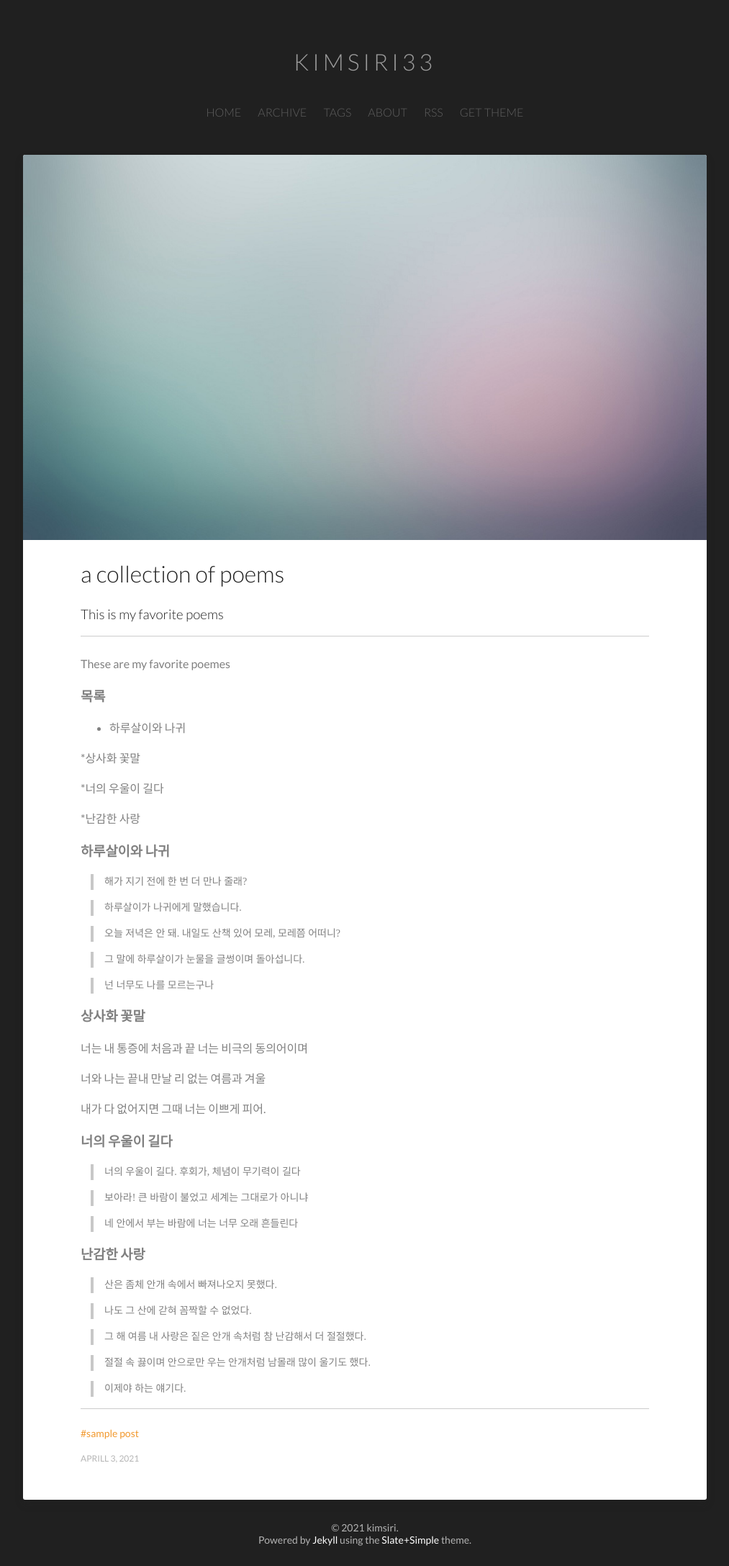
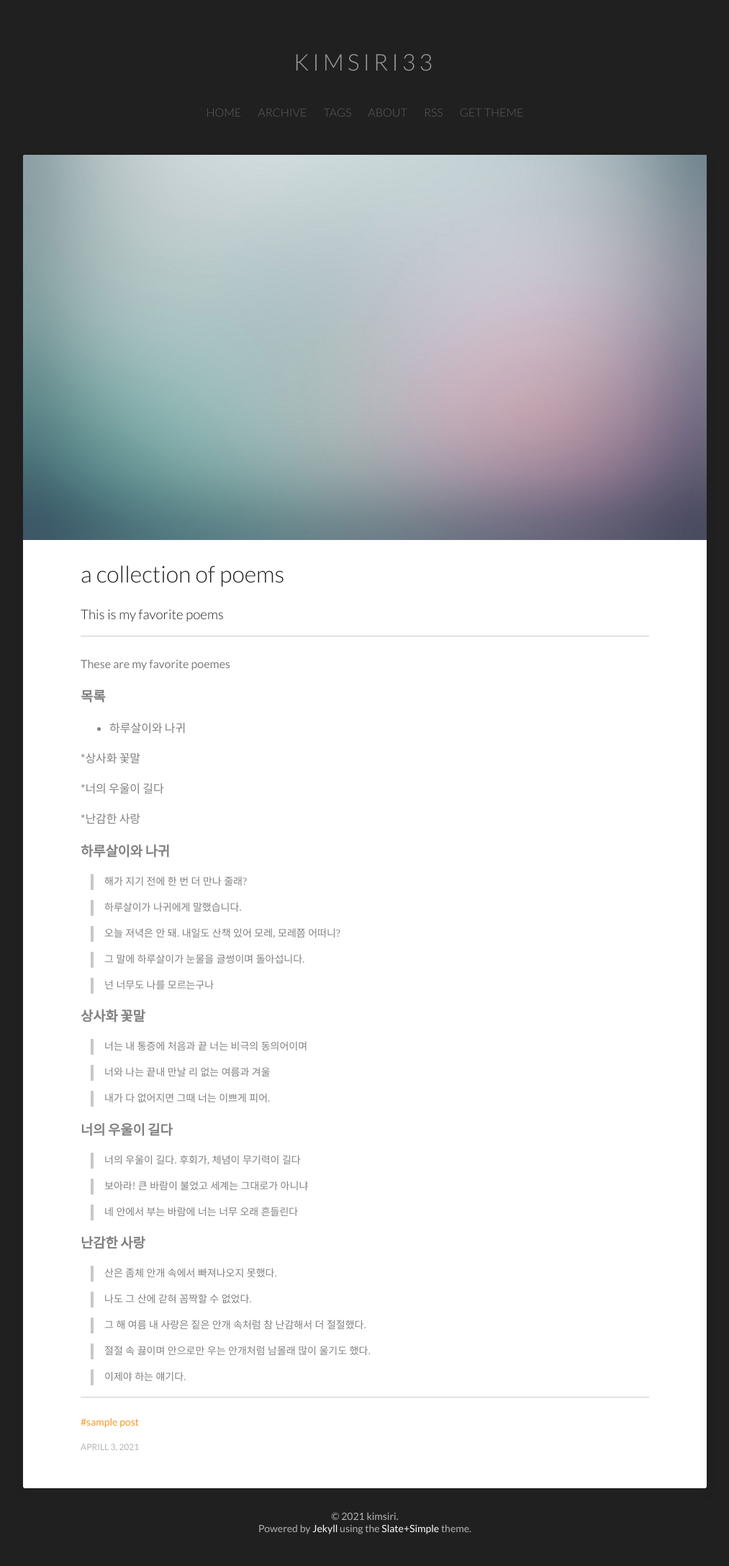
Before and after one commit to kimsiri33/kimsiri33.github.com, a Jekyll site: the page built from _posts/2016-11-20-samplle-post.md, in a window 1280 px wide. Shown: the whole page at 72% size, without its empty margins (133-1146 px from the left). Built offline with Jekyll 4.4.1, drawn with Linux system fonts in a browser that asks for light colours.

Commit message:
Add files via upload

```diff
--- a/_posts/2016-11-20-samplle-post.md
+++ b/_posts/2016-11-20-samplle-post.md
@@ -39,13 +39,13 @@ These are my favorite poemes
 
 ### 상사화 꽃말
 
-너는 내 통증에 처음과 끝
+> 너는 내 통증에 처음과 끝
 너는 비극의 동의어이며
 
-너와 나는 끝내 만날 리 없는
+> 너와 나는 끝내 만날 리 없는
 여름과 겨울
 
-내가 다 없어지면
+> 내가 다 없어지면
 그때 너는 이쁘게 피어.
 
 ### 너의 우울이 길다
```
